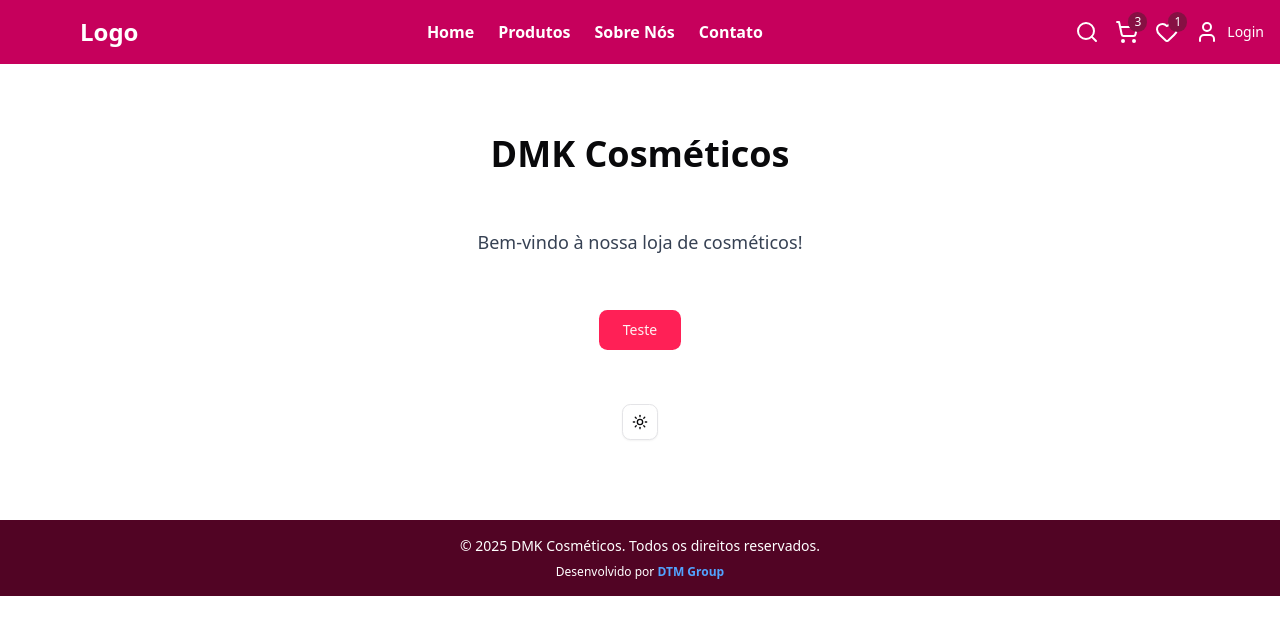
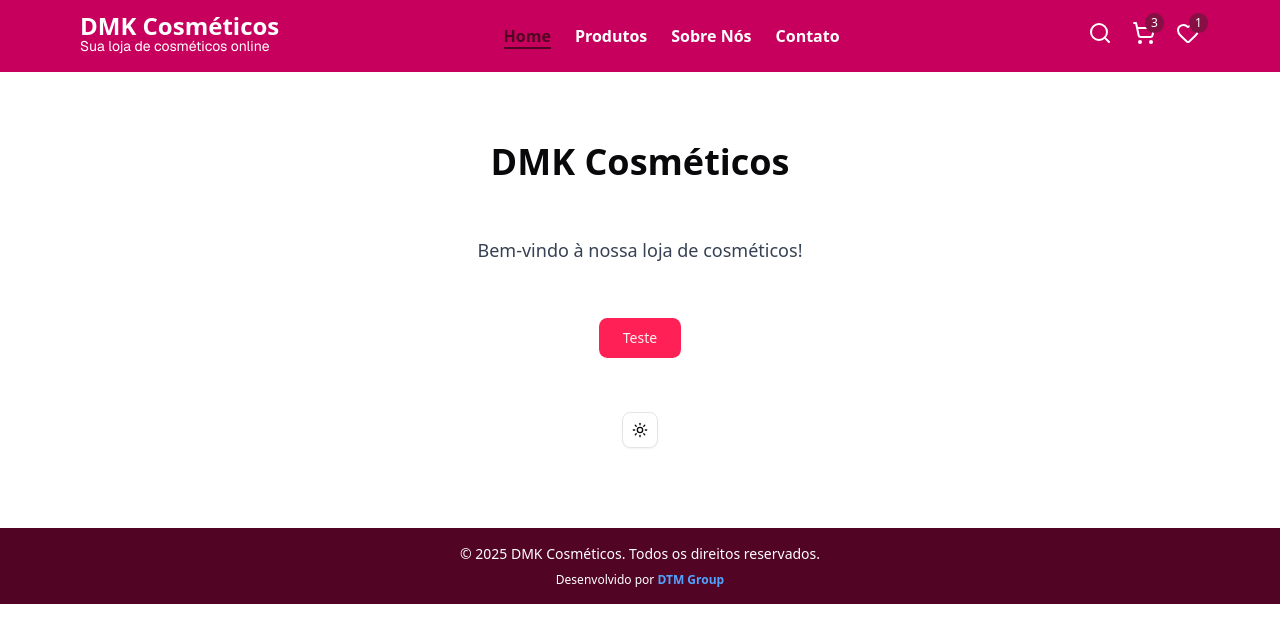
Before and after one commit to Daniel-DGPlay/DMK-Cosmeticos, a Next.js app: page / in a window 1280 px wide. Shown: the top 642 px of the page. Built offline with nearby package versions, Linux system fonts and the light colour scheme.

Commit message:
- Componentes "Header" e "Footer" movidos para "layout.tsx" - Atualizações nas páginas Header, Container, Logo. - Add Botões "CarrinhoBtn, SearchBar, FavoritoBtn" - Feito algumas correções gerias nos códigos base.

```diff
--- a/app/layout.tsx
+++ b/app/layout.tsx
@@ -2,6 +2,8 @@ import type { Metadata } from "next";
 import { Geist, Geist_Mono } from "next/font/google";
 import { ThemeProvider } from "@/components/theme-provider";
 import "./globals.css";
+import Header from "@/components/Header";
+import Footer from "@/components/Footer";
 
 const geistSans = Geist({
   variable: "--font-geist-sans",
@@ -25,17 +27,12 @@ export default function RootLayout({
 }>) {
   return (
     <html lang="pt-br" suppressHydrationWarning>
-      <body
-        className={`${geistSans.variable} ${geistMono.variable} antialiased`}
-      >
-        <ThemeProvider
-          attribute="class"
-          defaultTheme="system"
-          enableSystem
-          disableTransitionOnChange
-        >
-          {children}
-        </ThemeProvider>
+      <body className={`${geistSans.variable} ${geistMono.variable} antialiased`}>
+        <Header/>
+          <ThemeProvider attribute="class" defaultTheme="system" enableSystem disableTransitionOnChange>
+            {children}
+          </ThemeProvider>
+        <Footer/>
       </body>
     </html>
   );
--- a/app/page.tsx
+++ b/app/page.tsx
@@ -1,15 +1,11 @@
-import Header from "@/components/Header";
+import React from "react";
+import Container from "@/components/Container";
 import { ToggleTheme } from "@/components/toggle-theme";
 import { Button } from "@/components/ui/button";
-import Container from "@/components/Container";
-import React from "react";
-import Footer from "@/components/Footer";
 
 const page = () => {
   return (
-    <header className="">
-      <Header/>
-
+    <main className="">
       <Container className="font-nunito grid grid-rows-[20px_1fr_20px] items-center justify-items-center p-8 pb-20 gap-16 sm:p-20">
         <h1 className="text-4xl font-bold">DMK Cosméticos</h1>
         <p className="text-lg text-gray-700">
@@ -18,9 +14,20 @@ const page = () => {
         <Button variant="default" size="lg">Teste</Button>
         <ToggleTheme />
       </Container>
-      <Footer />
-    </header>
+    </main>
   );
 };
 
 export default page;
+
+// import React from "react";
+
+// const Home = () => {
+//   return (
+//     <main>
+
+//       Home
+//     </main>
+//   );
+// };
+// export default Home;
--- /dev/null
+++ b/app/produtos/page.tsx
@@ -0,0 +1,13 @@
+import React from 'react';
+
+const ProdutosPage = () => {
+    return (
+        <main>
+            <h1>Produtos</h1>
+            <p>Bem-vindo à página de produtos da DMK Cosméticos.</p>
+            {/* Adicione a lista de produtos aqui futuramente */}
+        </main>
+    );
+};
+
+export default ProdutosPage;
--- /dev/null
+++ b/components/CarrinhoBtn.tsx
@@ -0,0 +1,24 @@
+import { ShoppingCart } from 'lucide-react';
+import React from 'react'
+
+export const CarrinhoBtn = () => {
+    const cartCount = 3;
+  return (
+    <div>
+      {/* Botão Carrinho */}
+      <button
+        className="relative hover:text-pink-950 bg-none border-none cursor-pointer transition-all duration-300"
+        title="Carrinho"
+        type="button"
+      >
+        <ShoppingCart size={24} />
+        {cartCount > 0 && (
+          <span className="absolute -top-2 -right-2 bg-pink-900 text-white text-xs rounded-full px-1.5 py-0.5">
+            {cartCount}
+          </span>
+        )}
+      </button>
+    </div>
+  );
+}
+export default CarrinhoBtn
--- a/components/Container.tsx
+++ b/components/Container.tsx
@@ -7,7 +7,7 @@ interface ContainerProps {
 }
 
 const Container: React.FC<ContainerProps> = ({ children, className }) => {
-  return <div className={cn(className," mx-auto px-4")}>{children}</div>;
+  return <div className={cn(className," mx-auto")}>{children}</div>;
 };
 
 export default Container;
--- /dev/null
+++ b/components/FavoritosBtn.tsx
@@ -0,0 +1,24 @@
+import { Heart } from 'lucide-react';
+import React from 'react'
+
+export const FavoritoBtn = () => {
+    const favoriteCount = 1;
+  return (
+    <div>
+      {/* Botão Favoritos */}
+      <button
+        className="relative hover:text-pink-950 bg-none border-none cursor-pointer transition-all duration-300"
+        title="Favorito"
+        type="button"
+      >
+        <Heart size={24} />
+        {favoriteCount > 0 && (
+          <span className="absolute -top-2 -right-2 bg-pink-900 text-white text-xs rounded-full px-1.5 py-0.5">
+            {favoriteCount}
+          </span>
+        )}
+      </button>
+    </div>
+  );
+}
+export default FavoritoBtn
--- a/components/Header.tsx
+++ b/components/Header.tsx
@@ -3,19 +3,27 @@ import Container from './Container';
 import Logo from './Logo';
 import HeaderMenu from "./HeaderMenu";
 import NavButton from './NavButton';
+import { SearchBar } from './SearchBar';
+import FavoritoBtn from './FavoritosBtn';
+import CarrinhoBtn from './CarrinhoBtn';
 
 const Header = () => {
     return (
       <header>
-        <Container className="bg-pink-700 text-white py-4 ps-20 flex items-center justify-between">
+        <Container className="bg-pink-700 text-white py-4 px-6 md:px-20 flex items-center justify-between">
           <Logo />
           <HeaderMenu />
-          <NavButton />
-          {/* <h1 className="text-2xl font-bold">DMK Cosméticos</h1>
-                <p className="text-sm">Sua loja de cosméticos online</p> */}
+          <div className="w-auto ls:w-1/3 flex items-center justify-end gap-5">
+            <SearchBar />
+            <CarrinhoBtn />
+            <FavoritoBtn />
+          </div>
+          {/* <NavButton /> */}
         </Container>
       </header>
     );
 }
 
 export default Header;
+
+// time video: https://youtu.be/iygpxgLpug8?list=PLOl4xN4eJVEOWn4gGVyeesXr_TYf2XOAA&t=1892
--- a/components/HeaderMenu.tsx
+++ b/components/HeaderMenu.tsx
@@ -1,44 +1,19 @@
+"use client";
 import { headerData } from "@/constants/data";
-import React from "react";
 import Link from "next/link";
-
-// const HeaderMenu = () => {
-//   return (
-//     <div className="font-bold ">
-//       <ul>
-//         <li className="inline-block mr-4">
-//           <Link href="/" className="text-white hover:text-pink-950">
-//             Home
-//           </Link>
-//         </li>
-//         <li className="inline-block mr-4">
-//           <Link href="/products" className="text-white hover:text-pink-950">
-//             Produtos
-//           </Link>
-//         </li>
-//         <li className="inline-block mr-4">
-//           <Link href="/about" className="text-white hover:text-pink-950">
-//             Sobre Nós
-//           </Link>
-//         </li>
-//         <li className="inline-block mr-4">
-//           <Link href="/contact" className="text-white hover:text-pink-950">
-//             Contato
-//           </Link>
-//         </li>
-//       </ul>
-//     </div>
-//   );
-// };
+import { usePathname } from "next/navigation";
 
 const HeaderMenu = () => {
+  const pathname = usePathname();
   return (
     <div className="hidden md:inline-flex items-center gap-7 capitalize font-semibold">
       <ul>
         {headerData?.map((item) => (
           <li key={item.href} className="inline-block mr-6">
-            <Link href={item.href} className="text-white hover:text-pink-950 hoverEffect relative group">
+            <Link href={item.href} className={`hover:text-pink-950 relative group  transition-colors duration-300 ${pathname === item?.href && "text-pink-950 font-bold hover:text-purple-50"}`}>
               {item.title}
+              <span className={`absolute -bottom-0.5 left-1/2 w-0 h-0.5 bg-pink-950 group-hover:w-1/2 group-hover:left-0 transition-all duration-300 ${pathname === item?.href && "w-1/2"}`}/>
+              <span className={`absolute -bottom-0.5 right-1/2 w-0 h-0.5 bg-pink-950 group-hover:w-1/2 group-hover:right-0 transition-all duration-300 ${pathname === item?.href && "w-1/2"}`}/>
             </Link>
           </li>
         ))}
@@ -48,5 +23,3 @@ const HeaderMenu = () => {
 };
 
 export default HeaderMenu;
-
-// time video: https://youtu.be/iygpxgLpug8?list=PLOl4xN4eJVEOWn4gGVyeesXr_TYf2XOAA&t=1355
--- a/components/Logo.tsx
+++ b/components/Logo.tsx
@@ -3,10 +3,15 @@ import React from "react";
 
 const Logo = () => {
   return (
-    <Link href="/" className="text-white font-bold text-2xl hover:text-pink-950" title="DMK Cosméticos" aria-label="DMK Cosméticos">
-      <h2>
-        Logo
-      </h2>
+    <Link
+      href="/"
+      className="text-white hover:text-pink-950 transition-all duration-300"
+      title="DMK Cosméticos"
+      aria-label="DMK Cosméticos"
+    >
+      {/* <h2>Logo</h2> */}
+      <h1 className="font-bold text-2xl leading-5">DMK Cosméticos</h1>
+      <p className="text-sm font-sans">Sua loja de cosméticos online</p>
     </Link>
   );
 };
--- a/components/NavButton.tsx
+++ b/components/NavButton.tsx
@@ -3,48 +3,14 @@ import { ShoppingCart, Heart, User, Search } from "lucide-react";
 
 const NavButton = () => {
     // Exemplo de quantidades (substitua por props ou contexto conforme necessário)
-    const cartCount = 3;
-    const favoriteCount = 1;
+    // const cartCount = 3;
+    // const favoriteCount = 1;
 
     return (
       <div className="flex gap-4 items-center">
-        {/* Botão Busca */}
-        <button
-          className="hover:text-pink-950 bg-none border-none cursor-pointer"
-          title="Buscar"
-          type="button"
-        >
-          <Search size={24} />
-        </button>
-        {/* Botão Carrinho */}
-        <button
-          className="relative hover:text-pink-950 bg-none border-none cursor-pointer"
-          title="Carrinho"
-          type="button"
-        >
-          <ShoppingCart size={24} />
-          {cartCount > 0 && (
-            <span className="absolute -top-2 -right-2 bg-pink-900 text-white text-xs rounded-full px-1.5 py-0.5">
-              {cartCount}
-            </span>
-          )}
-        </button>
-        {/* Botão Favoritos */}
-        <button
-          className="relative hover:text-pink-950 bg-none border-none cursor-pointer"
-          title="Favorito"
-          type="button"
-        >
-          <Heart size={24} />
-          {favoriteCount > 0 && (
-            <span className="absolute -top-2 -right-2 bg-pink-900 text-white text-xs rounded-full px-1.5 py-0.5">
-              {favoriteCount}
-            </span>
-          )}
-        </button>
         {/* Botão Login */}
         <button
-          className="flex items-center gap-2 hover:text-pink-950 bg-none border-none cursor-pointer"
+          className="flex items-center gap-2 hover:text-pink-950 bg-none border-none cursor-pointer transition-all duration-300"
           title="Login"
           type="button"
         >
--- /dev/null
+++ b/components/SearchBar.tsx
@@ -0,0 +1,17 @@
+import { Search } from 'lucide-react'
+import React from 'react'
+
+export const SearchBar = () => {
+  return (
+    <div>
+      {/* Botão Busca */}
+      <button
+        className="hover:text-pink-950 bg-none border-none cursor-pointer transition-all duration-300"
+        title="Buscar"
+        type="button"
+      >
+        <Search size={24} />
+      </button>
+    </div>
+  )
+}
--- a/constants/data.ts
+++ b/constants/data.ts
@@ -1,6 +1,6 @@
 export const headerData = [
     { title: "Home", href: "/" },
-    { title: "Produtos", href: "/products" },
+    { title: "Produtos", href: "/produtos" },
     { title: "Sobre Nós", href: "/about" },
     { title: "Contato", href: "/contact" }
 ]
```
